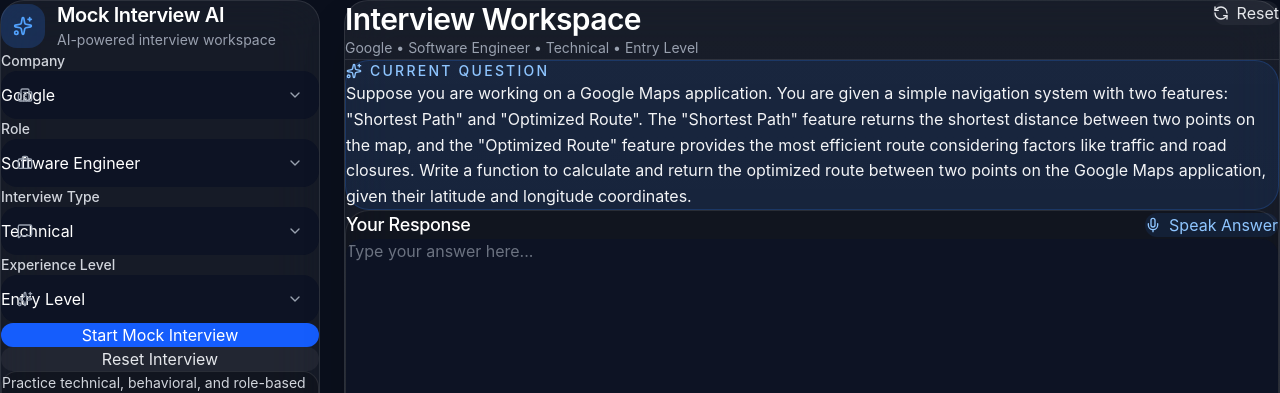
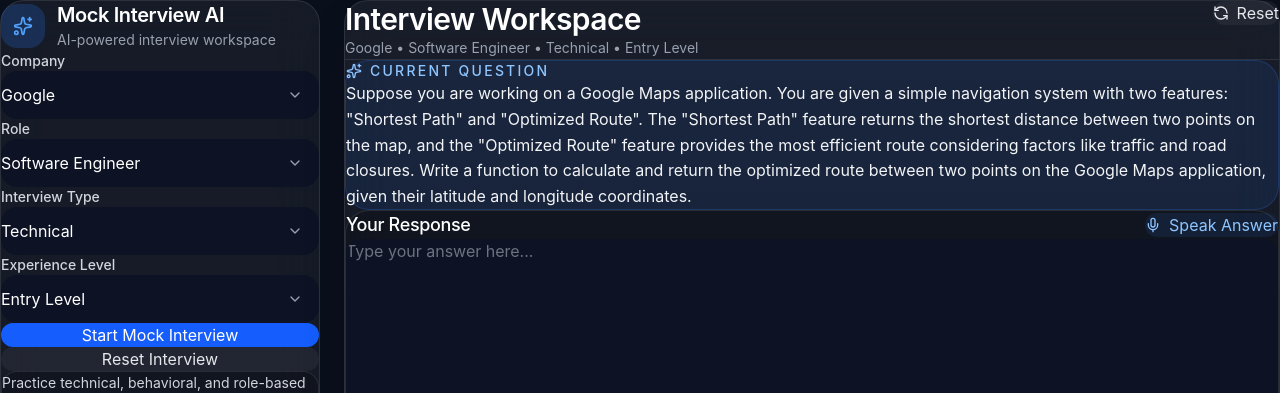
Before and after one commit to Vilas2809/interview-prep-app, a Next.js app in the folder frontend/: page / in a window 1280 px wide. Shown: the top 393 px of the page. Built offline with nearby package versions, Linux system fonts and the light colour scheme.

Commit message:
Initial deployment

```diff
--- a/frontend/app/page.tsx
+++ b/frontend/app/page.tsx
@@ -2,6 +2,7 @@
 
 import { useState } from "react";
 import {
+
   Briefcase,
   Building2,
   ChevronDown,
@@ -261,22 +262,19 @@
   options: string[];
 };
 
-function SelectField({ label, icon, value, onChange, options }: SelectFieldProps) {
+function SelectField({ label, value, onChange, options }: Omit<SelectFieldProps, "icon">) {
   return (
     <div>
       <label className="mb-2 block text-sm font-medium text-gray-300">{label}</label>
+
       <div className="relative">
-        <div className="pointer-events-none absolute left-4 top-1/2 -translate-y-1/2 text-gray-400">
-          {icon}
-        </div>
-
         <select
           value={value}
           onChange={(e) => onChange(e.target.value)}
-          className="h-12 w-full appearance-none rounded-2xl border border-white/10 bg-[#0d1324] pl-11 pr-10 text-sm text-white outline-none transition focus:border-blue-500 focus:ring-2 focus:ring-blue-500/30"
+          className="h-12 w-full appearance-none rounded-2xl border border-white/10 bg-[#0d1324] px-4 pr-12 text-sm text-white outline-none transition focus:border-blue-500 focus:ring-2 focus:ring-blue-500/30"
         >
           {options.map((option) => (
-            <option key={option} value={option} className="bg-[#0d1324]">
+            <option key={option} value={option} className="bg-[#0d1324] text-white">
               {option}
             </option>
           ))}
```
